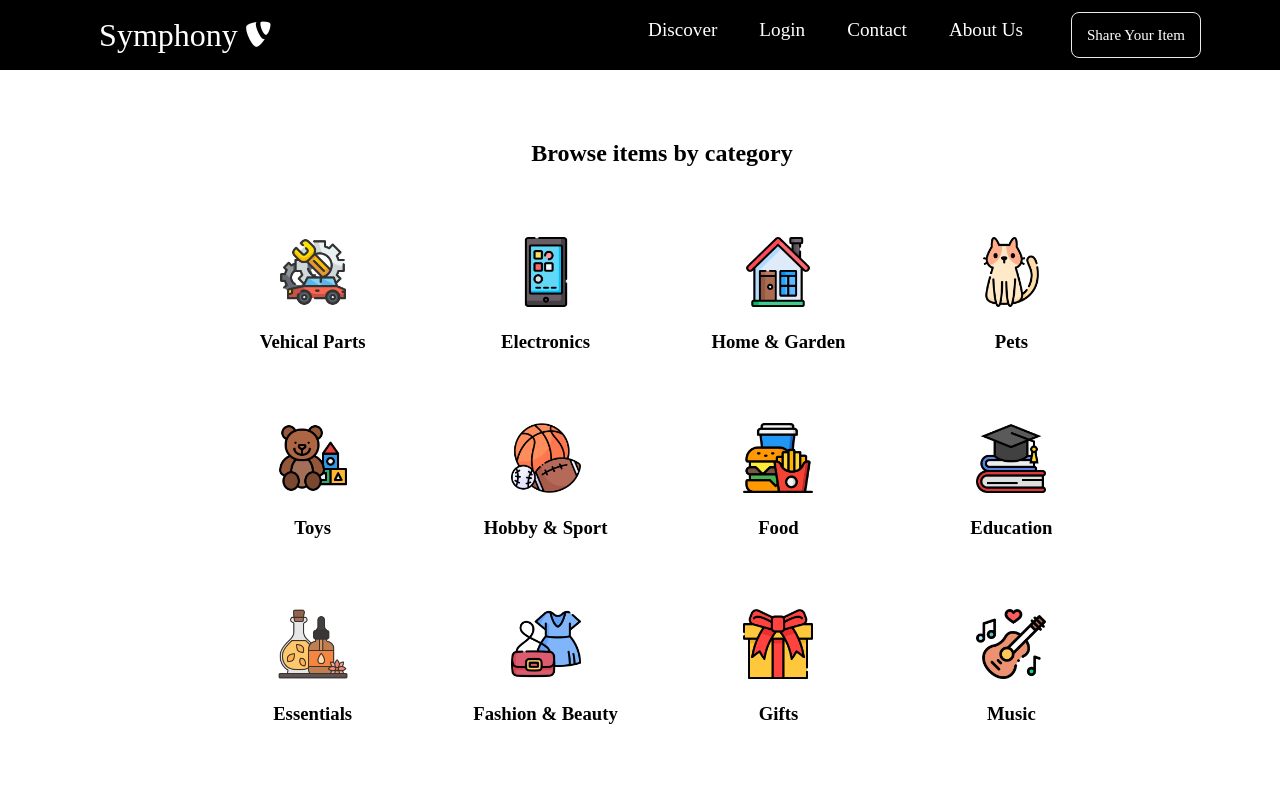
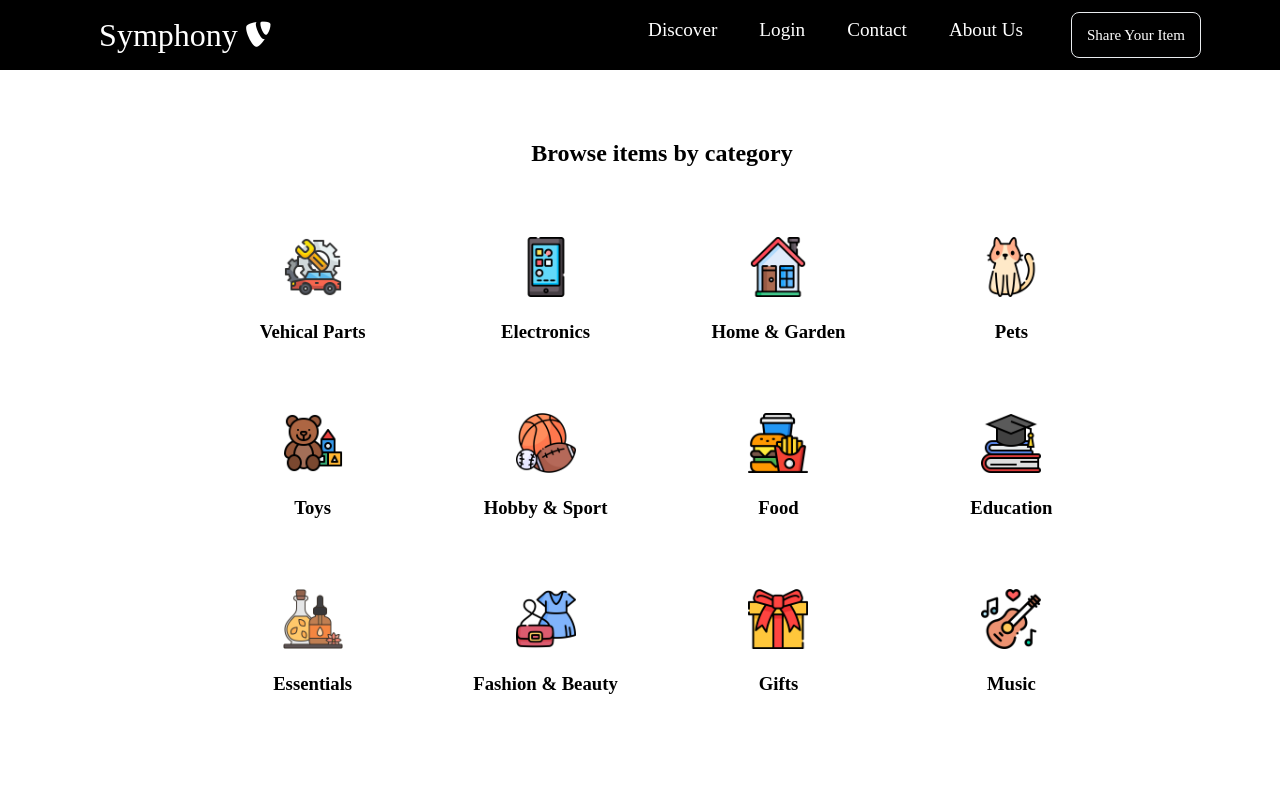
Before and after one commit to whdcharuka/Symphony, a React (Create React App) app: page / in a window 1280 px wide. Shown: the top 798 px of the page. Built offline with nearby package versions, Linux system fonts and the light colour scheme.

Commit message:
modified

```diff
--- a/src/App.css
+++ b/src/App.css
@@ -276,8 +276,8 @@ width: 77%;
 }
 
 .category1 img {
-width: 70px;
-height: 70px;
+width: 60px;
+height: 60px;
 margin-top: 10px;
 margin-bottom: 30px;
 object-fit: contain;
@@ -386,9 +386,7 @@ color: grey;
   max-width: 978px;
   width: 100vw;
   display:flex;
-  /* border: 1px solid #adb5bd;
-  border-radius: 10px; */
-  background-color: white;
+  border-radius: 10px;
   text-align: center;
   margin-left: 280px;
   margin-right: 275px;
@@ -443,6 +441,12 @@ color: grey;
 .d{
   justify-content: center;
   border-radius: 10px;
+}
+
+.e{
+  justify-content: center;
+  border-radius: 10px;
+  height: 100px;
 }
 
 .register .col-1{
```
